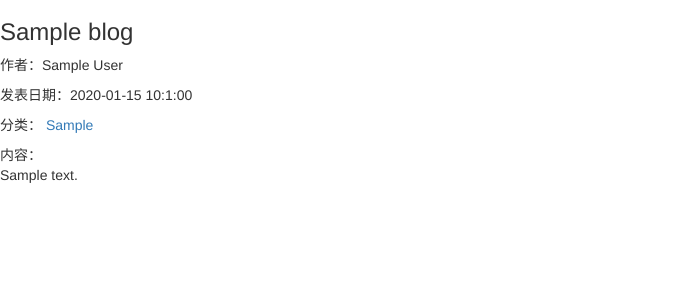
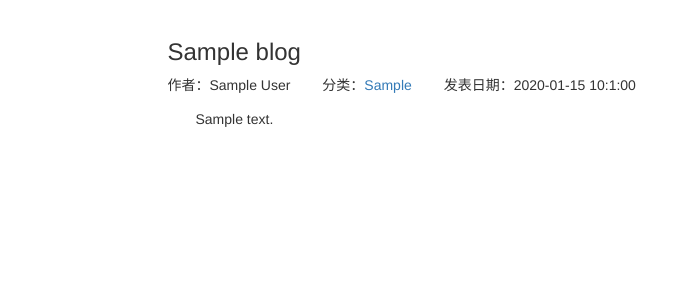
Before and after one commit to ghostrunner-art/work, a Django app: template blog/templates/blog/blog_detail.html in a window 1280 px wide. Shown: the part 51-351 px from the top of the page, without its empty margins (0-699 px from the left). Run offline with Django 3.2, Linux system fonts and the light colour scheme; the template is opened without the code that fills it: most values are stand-ins (such as "Sample title", 1, 10 or a date in 2020); data that the repository does not hold is empty; some libraries are stand-ins or nearby versions.

Commit message:
201861402

```diff
--- /dev/null
+++ b/blog/static/blog/blog.css
@@ -0,0 +1,29 @@
+ul.blog-types{
+    list-style-type: none;
+}
+
+div.blog:not(:last-child){
+    margin-bottom:2em;
+    padding-bottom:1em;
+    border-bottom:1px solid #eeeeee;
+}
+
+div.blog h3{
+    margin-top:0.5em;
+
+}
+div.blog p.blog-info{
+    margin-bottom: 0px;
+}
+ul.blog-info-description{
+    list-style-type: none;
+
+}
+ul.blog-info-description li{
+    display: inline-block;
+    margin-right:2em;
+}
+div.blog-content {
+    margin-top: 1em;
+    text-indent: 2em;
+}
--- a/blog/templates/blog/blog_detail.html
+++ b/blog/templates/blog/blog_detail.html
@@ -1,19 +1,26 @@
 {% extends 'base.html' %}
 
-{% block title %}
-    {{ blog.title }}
+{% load staticfiles %}
+{% block header_extendx %}
+    <link rel="stylesheet" href="{% static 'blog/blog.css' %}">
 {% endblock %}
-{% block nav_blog_active %}
-active
+
+{% block title %}{{ blog.title }}{% endblock %}
+{% block nav_blog_active %}active{% endblock %}
+{% block content %}
+
+    <div class="container">
+        <div class="row">
+            <div class="col-xs-10 col-xs-offset-1">
+                <h3>{{ blog.title }}</h3>
+                <ul class="blog-info-description">
+                    <li>作者：{{ blog.author }}</li>
+                    <li>分类：<a href = '{% url 'blogs_with_type' blog.blog_type.pk %}'>{{ blog.blog_type }}</a></li>
+                    <li>发表日期：{{ blog.created_time|date:'Y-m-d h:n:s' }}</li>  {# | 后面代表过滤器，过滤时间显示 #}
+                <div class="blog-content">{{ blog.content }}</div>
+                </ul>
+            </div>
+        </div>
+    </div>
+
 {% endblock %}
-{% block content %}
-    <h3>{{ blog.title }}</h3>
-    <p>作者：{{ blog.author }}</p>
-    <p>发表日期：{{ blog.created_time|date:'Y-m-d h:n:s' }}</p>  {# | 后面代表过滤器，过滤时间显示 #}
-    <p>分类：
-        <a href = '{% url 'blogs_with_type' blog.blog_type.pk %}'>
-            {{ blog.blog_type }}
-        </a>
-    </p>
-    <p>内容：<br>{{ blog.content }}</p>
-{% endblock %}
--- a/blog/views.py
+++ b/blog/views.py
@@ -4,7 +4,8 @@ from .models import Blog,BlogType
 #blogs列表页面views
 def blog_list(request):
     context = dict()
-    context['blogs'] = Blog.objects.all()
+    #context['blogs'] = Blog.objects.all()  #获取全部文章列表
+    context['blogs'] = Blog.objects.order_by('-id').all()  #倒序排序获得全部文章列表
     context['blog_types'] = BlogType.objects.all()
     return render_to_response('blog/blog_list.html',context)
 #blog内容页views
@@ -17,6 +18,7 @@ def bolg_detail(request,blog_pk):
 def blogs_with_type(request,blog_type_pk):
     context = dict()
     blog_type = get_object_or_404(BlogType,pk=blog_type_pk)
+    context['blog_type'] = blog_type
     context['blogs'] = Blog.objects.filter(blog_type=blog_type)
-    context['blog_type'] = blog_type
+    context['blog_types'] = BlogType.objects.all()
     return render_to_response('blog/blogs_with_type.html',context)
--- a/static/blog.css
+++ /dev/null
@@ -1,3 +0,0 @@
-ul.blog-types{
-    list-style-type: none;
-}
```
Also changed, not shown: blog/templates/blog/blog_list.html (+19 -7 lines), blog/templates/blog/blogs_with_type.html (+7 -20 lines).
